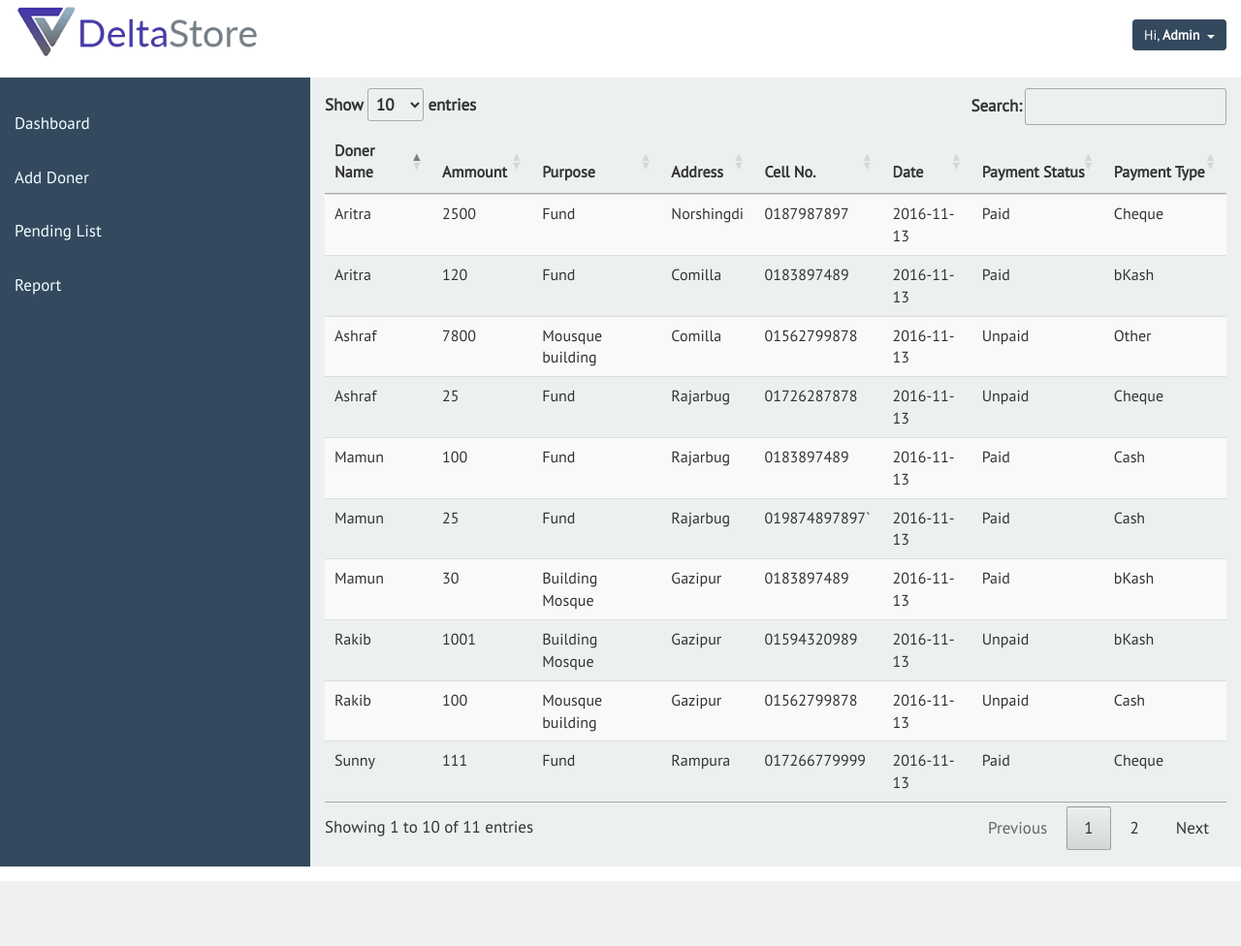
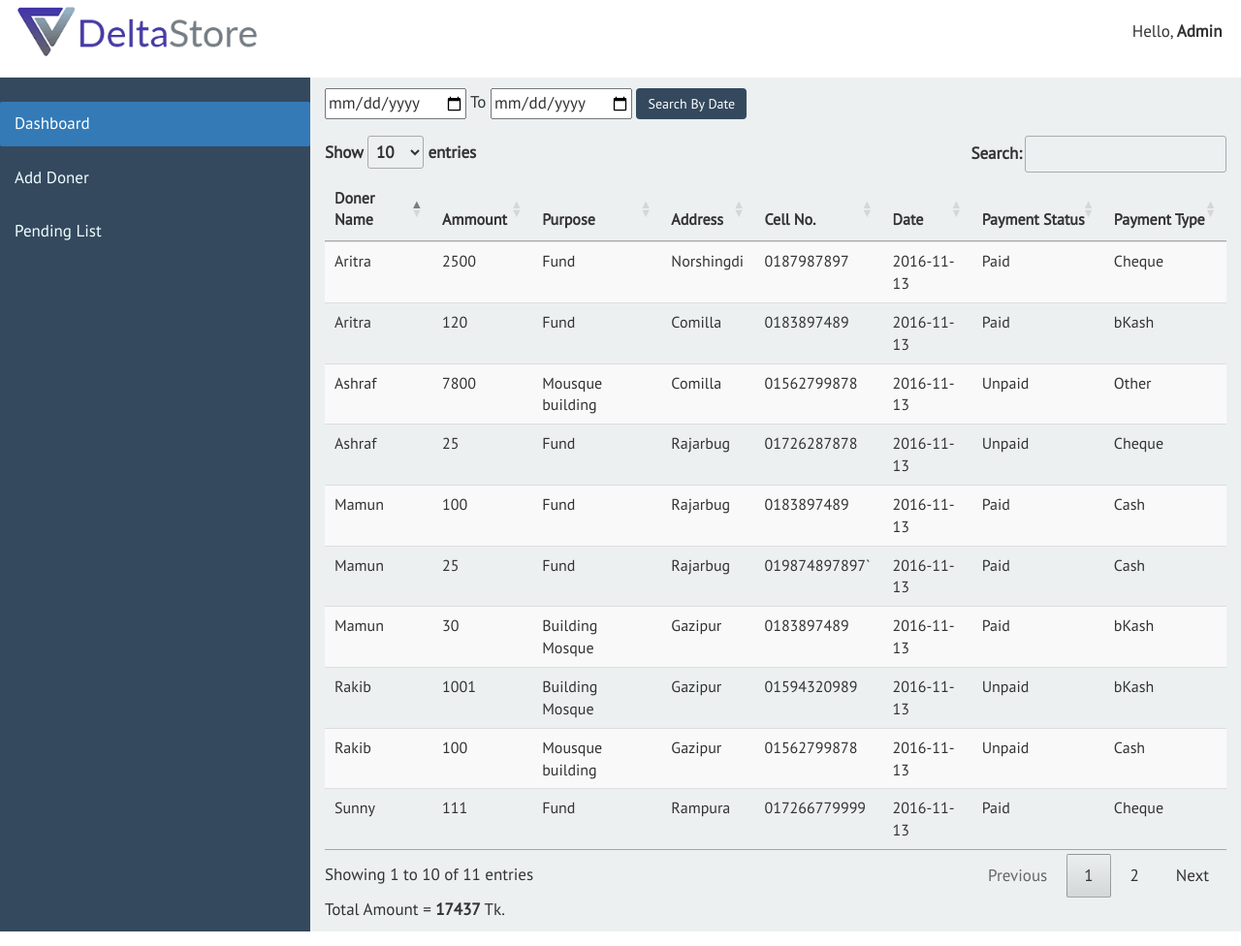
Before and after one commit to omiq17/CharityFund, a PHP site: page /admin.php in a window 1280 px wide. Shown: the whole page at 97% size. Before the commit the page ends 909 px from the top, so only its background shows below. Run offline with PHP 8.4, Linux system fonts and the light colour scheme; data comes from the database, SQL or seed files in the repository; some libraries are stand-ins or nearby versions.

Commit message:
Finished Dashboard

```diff
--- a/admin.php
+++ b/admin.php
@@ -4,7 +4,17 @@
  <!--start Content-->
          <div class="col-md-9 content">
              <div>
-             <form class="form-inline" method="post" action="delproduct.php" >
+             <form class="form-inline" method="post" action="admin.php" >
+               <div class="form-group">
+                <input type="date" name="sdate">
+              </div>
+              <span> To </span>
+              <div class="form-group">
+               <input type="date" name="edate">
+              </div>
+              <input type="submit" class="btn btn-primary btn-md" value="Search By Date">
+              </input>
+             </form>
              <table  id="example" class="table table-striped">
                  <thead>
                    <tr>
@@ -21,13 +31,37 @@
                  </thead>
                </thead>
                <tbody>
-                       <?php
-                           $query="SELECT * FROM `doner`";
-                           $result=mysqli_query($link, $query);
-                           while($row=mysqli_fetch_array($result)){
+              <?php
+              if( isset($_POST['sdate']) && !empty ($_POST['sdate']) &&
+                  isset($_POST['edate']) && !empty ($_POST['edate']) &&
+                  ($_POST['edate'] < $_POST['sdate']) ) {
+                  echo "<p style='color:red;'>
+                    Please give the date range correctly.</p>";
+                      }
+              else if( isset($_POST['sdate']) && !empty ($_POST['sdate'])
+                  && isset($_POST['edate']) && !empty ($_POST['edate']) ) {
+                    $sdate = $_POST['sdate'];
+                    $edate = $_POST['edate'];
+                    $query = " SELECT * FROM `doner` WHERE doner.d_date BETWEEN
+                              '$sdate' AND '$edate' ";
+                    $result = mysqli_query($link, $query);
+                    // print_r ($result);
+                  }
+
+              else if( (isset($_POST['sdate']) && empty ($_POST['sdate'])) ||
+                       (isset($_POST['edate']) && empty ($_POST['edate'])) ) {
+                  echo "<p style='color:red;'>
+                    Please fill up the information correctly.</p>";
+                      }
+              else {
+                $query="SELECT * FROM `doner`";
+                $result=mysqli_query($link, $query);
+              }
+                      $total = 0;
+                      while($row=mysqli_fetch_array($result)){
+                        $total += $row['d_amount'];
                        ?>
                                <tr>
-                                   <form action="" method="POST">
                                        <td><?php echo $row['d_name']?></td>
                                        <td><?php echo $row['d_amount']?></td>
                                        <td><?php echo $row['d_purpose']?></td>
@@ -37,15 +71,23 @@
                                        <td><?php echo $row['d_pay']?></td>
                                        <td><?php echo $row['d_paytype']?></td>
                                </tr>
-                                   </form>
                            <?php
                            }
                            ?>
                </tbody>
-
                </table>
-             </form>
+               <p>
+                 Total Amount = <b><?php echo $total; ?></b> Tk.
+               </p>
              </div>
          </div>
          <!--end Content-->
      </div>
+     <script>
+     $(document).ready(function(){
+         $('.sidebar ul li.active').removeClass("active");
+         $('.sidebar ul li:nth-child(1)').addClass("active");
+     });
+     </script>
+   </body>
+</html>
--- a/header.php
+++ b/header.php
@@ -39,22 +39,10 @@
         </div>
          <div class="col-md-4">
             <?php
-                                    // if(!empty($_SESSION['session'])){
-                                    //     $logged_user = $_SESSION['session'];
-                                        echo "<div class='dropdown profile'>
-                                            <button class='btn btn-primary dropdown-toggle' type='button'
-                                                                data-toggle='dropdown'>
-                                                Hi, <strong>Admin</strong>&nbsp;
-                                              <span class='caret'></span>
-                                              </button>
-                                              <ul class='dropdown-menu'>
-                                                <li><a href='../profile.php'>Profile</a></li>
-                                                <li><a href='../index.php'>Home</a></li>
-                                                <li><a href='../logout.php'>Logout</a></li>
-                                              </ul>
-                                        </div>";
-                                    // }
-                               ?>
+              echo "<div class='profile'>
+                     Hello, <strong>Admin</strong>&nbsp;
+                    </div>";
+            ?>
             </div>
     </div>  <!--end of header div-->
     <div class="container-fluid row section">
@@ -64,7 +52,7 @@
                      <li role="presentation"><a href="admin.php">Dashboard</a></li>
                      <li role="presentation"><a href="doner.php">Add Doner</a></li>
                      <li role="presentation"><a href="list.php">Pending List</a></li>
-                     <li role="presentation"><a href="report.php">Report</a></li>
+                     <!-- <li role="presentation"><a href="report.php">Report</a></li> -->
                 </ul>
             </div>
             <!--end  Sidebar -->
```
Also changed, not shown: doner.php (+8 -0 lines), list.php (+13 -0 lines).
